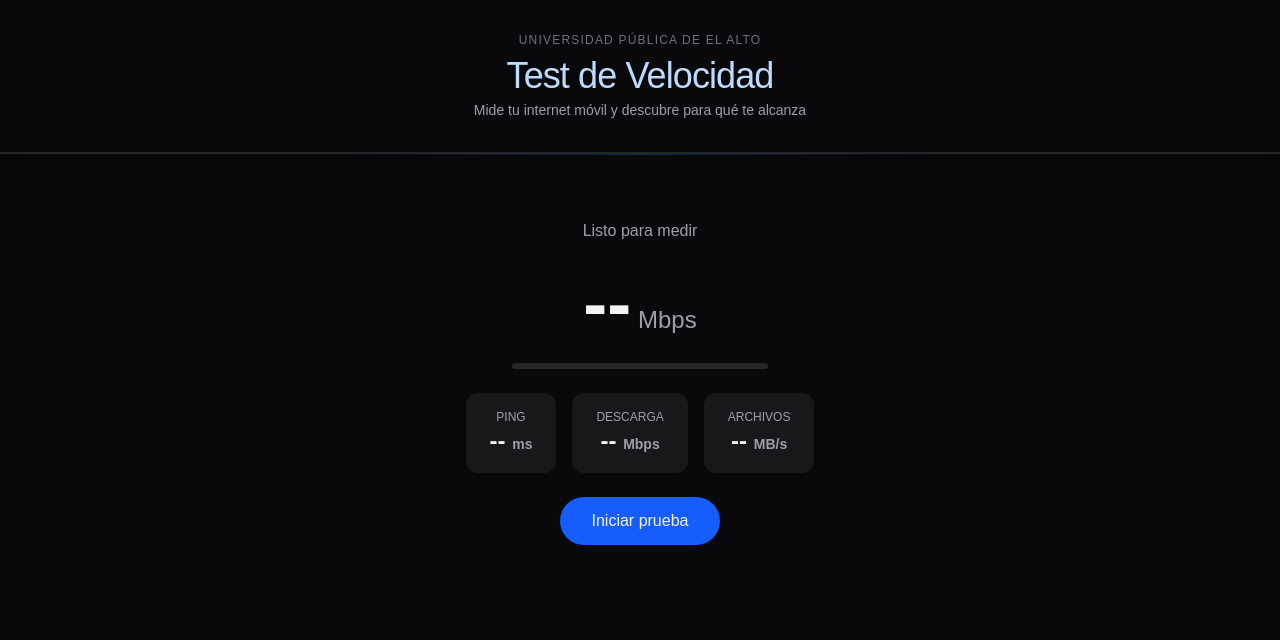
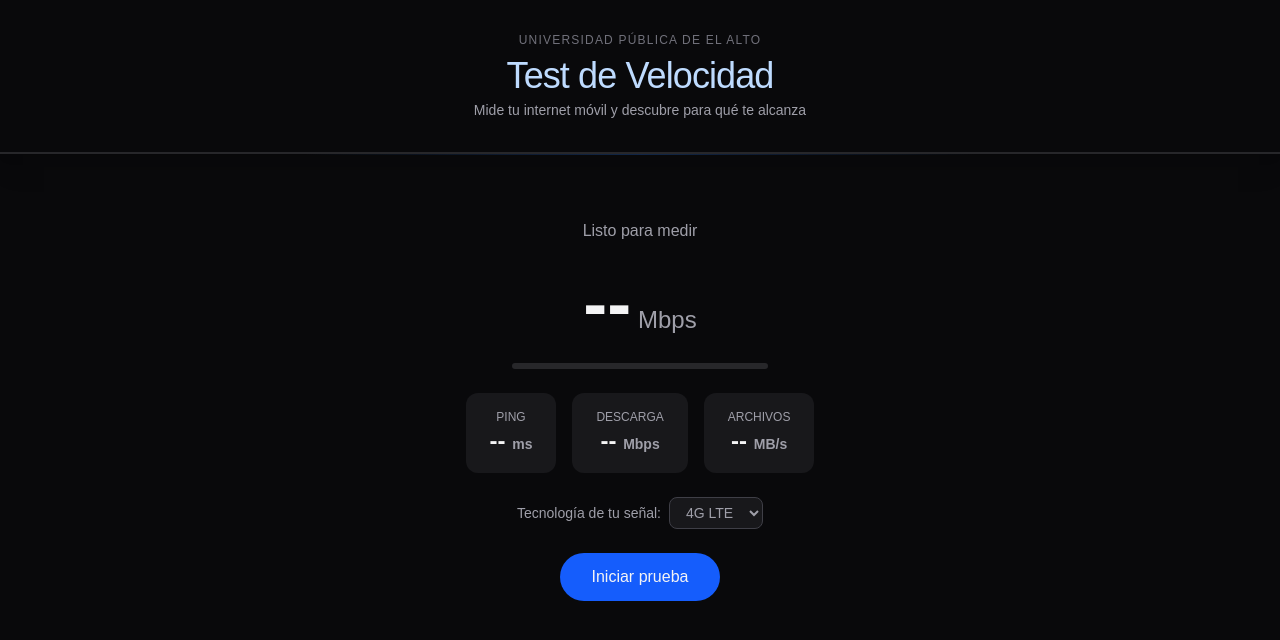
Before and after one commit to Rodry555/PRUEBA-DATOS-MOVILES-, a Next.js app: page / in a window 1280 px wide. Shown: the top 640 px of the page. Built offline with nearby package versions, Linux system fonts and the light colour scheme.

Commit message:
agregando un formulario para que se pueda hacer una comparativa basica

```diff
--- a/app/page.js
+++ b/app/page.js
@@ -5,9 +5,24 @@ import { medirPing, medirDescarga, MAX_BLOQUES } from '@/lib/medidor';
 const USOS = [
   { nombre: 'WhatsApp y navegación web', mbps: 0.5 },
   { nombre: 'YouTube calidad SD',        mbps: 1.5 },
-  { nombre: 'tiktok o algo asi',  mbps: 3 },
-  { nombre: 'No se w voy a buscar mas ejemplo para poner aqui segun lo necesario en Mbps mas luego ',   mbps: 5 },
-  { nombre: 'Una partida sin lag de MBL :v',             mbps: 25 },
+  { nombre: 'Videollamada (Zoom/Meet)',  mbps: 3 },
+  { nombre: 'YouTube / Netflix en HD',   mbps: 5 },
+  { nombre: 'Netflix en 4K',             mbps: 25 },
+];
+
+// Mínimo garantizado por tecnología (documento de contexto del proyecto)
+const TECNOLOGIAS = [
+  { id: '2g', nombre: '2G',     minimo: 0.01 },  // ~10 kbps
+  { id: '3g', nombre: '3.5G',   minimo: 0.05 },  // ~50 kbps
+  { id: '4g', nombre: '4G LTE', minimo: 0.1  },  // ~100 kbps
+];
+
+// Escalera de referencia: del papel contractual al estándar internacional
+const PELDANOS = [
+  { nombre: 'Mínimo contractual 4G (Bolivia)',  mbps: 0.1 },
+  { nombre: 'Banda ancha móvil (ATT, Bolivia)', mbps: 4 },
+  { nombre: 'Estándar internacional de referencia (FCC)', mbps: 25 },
+  { nombre: 'Promedio mundial de internet móvil (Ookla)', mbps: 50 },
 ];
 
 const TEXTO_ESTADO = {
@@ -26,10 +41,41 @@ export default function Pagina() {
   const [consumo, setConsumo] = useState(null);
   const [bloques, setBloques] = useState(0);
   const [enVivo, setEnVivo] = useState(false);
+  const [tecnologia, setTecnologia] = useState('4g');
 
   const ocupado = estado === 'ping' || estado === 'descarga';
   const usosAlcanzados =
     mbps !== null && !enVivo ? USOS.filter((u) => u.mbps <= mbps) : null;
+
+  const tec = TECNOLOGIAS.find((t) => t.id === tecnologia);
+  const fmt = (v) => (v >= 1 ? `${v.toFixed(1)} Mbps` : `${Math.round(v * 1000)} kbps`);
+
+  // Veredicto vs mínimo contractual de la tecnología elegida
+  const veredicto =
+    mbps !== null && !enVivo
+      ? mbps >= tec.minimo
+        ? {
+            ok: true,
+            texto: `✓ Cumple el mínimo garantizado de ${tec.nombre} (${fmt(tec.minimo)}) — lo supera ${Math.floor(mbps / tec.minimo)} veces`,
+          }
+        : {
+            ok: false,
+            texto: `✗ No cumple el mínimo garantizado de ${tec.nombre}: faltan ${fmt(tec.minimo - mbps)}`,
+          }
+      : null;
+
+  // Semáforo de 3 zonas
+  const nivel =
+    mbps === null || enVivo
+      ? null
+      : mbps >= 25
+      ? { color: 'text-emerald-400', texto: 'Supera el estándar internacional de referencia (25 Mbps, FCC)' }
+      : mbps >= 4
+      ? {
+          color: 'text-amber-400',
+          texto: 'Es banda ancha en Bolivia, pero queda por debajo del estándar internacional de referencia (25 Mbps, FCC)',
+        }
+      : { color: 'text-red-400', texto: 'No alcanza el umbral de banda ancha móvil (4 Mbps, ATT)' };
 
   async function iniciar() {
     setPing(null); setRangoPing(null); setMbps(null);
@@ -100,6 +146,20 @@ export default function Pagina() {
         <Tarjeta titulo="Archivos" valor={mbps === null ? '--' : (mbps / 8).toFixed(2)} unidad="MB/s" />
       </div>
 
+      <label htmlFor="tech-select" className="text-sm text-zinc-400 flex flex-col sm:flex-row items-center gap-2">
+        Tecnología de tu señal:{' '}
+        <select
+          id="tech-select"
+          value={tecnologia}
+          onChange={(e) => setTecnologia(e.target.value)}
+          className="bg-zinc-900 border border-zinc-700 rounded-lg px-3 py-1.5"
+        >
+          {TECNOLOGIAS.map((t) => (
+            <option key={t.id} value={t.id}>{t.nombre}</option>
+          ))}
+        </select>
+      </label>
+
       <button
         onClick={iniciar}
         disabled={ocupado}
@@ -108,9 +168,13 @@ export default function Pagina() {
         {ocupado ? 'Midiendo…' : 'Iniciar prueba'}
       </button>
 
-      {consumo !== null && (
-        <p className="text-xs text-zinc-500">
-          Esta prueba consumió ~{consumo.toFixed(1)} MB de datos
+      {nivel && (
+        <p className={`text-sm ${nivel.color}`}>{nivel.texto}</p>
+      )}
+
+      {veredicto && (
+        <p className={`text-sm ${veredicto.ok ? 'text-emerald-400' : 'text-red-400'}`}>
+          {veredicto.texto}
         </p>
       )}
 
@@ -124,6 +188,26 @@ export default function Pagina() {
           </ul>
         </section>
       )}
+
+      {mbps !== null && !enVivo && (
+        <section className="w-full max-w-sm">
+          <h2 className="text-sm text-zinc-500 mb-2">Cómo se compara tu velocidad:</h2>
+          <ul className="text-sm space-y-1">
+            {PELDANOS.map((p) => (
+              <li key={p.nombre} className={p.mbps <= mbps ? 'text-emerald-400' : 'text-zinc-500'}>
+                {p.mbps <= mbps ? '✓' : '✗'} {p.nombre} — {fmt(p.mbps)}
+              </li>
+            ))}
+          </ul>
+        </section>
+      )}
+
+      {consumo !== null && (
+        <p className="text-xs text-zinc-500">
+          Esta prueba consumió ~{consumo.toFixed(1)} MB de datos
+        </p>
+      )}
+
       </main>
     </div>
   );
```
Lines whose indentation alone changed are shown as unchanged.
